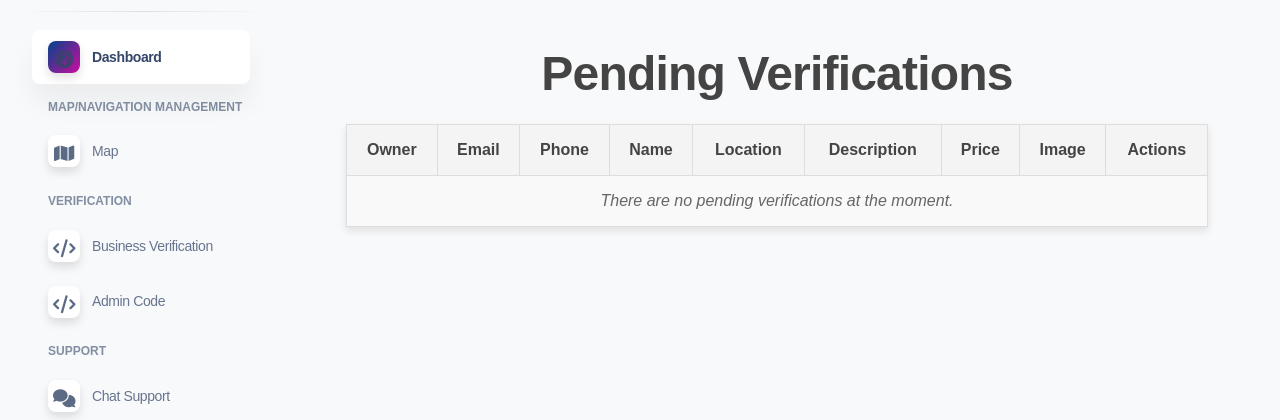
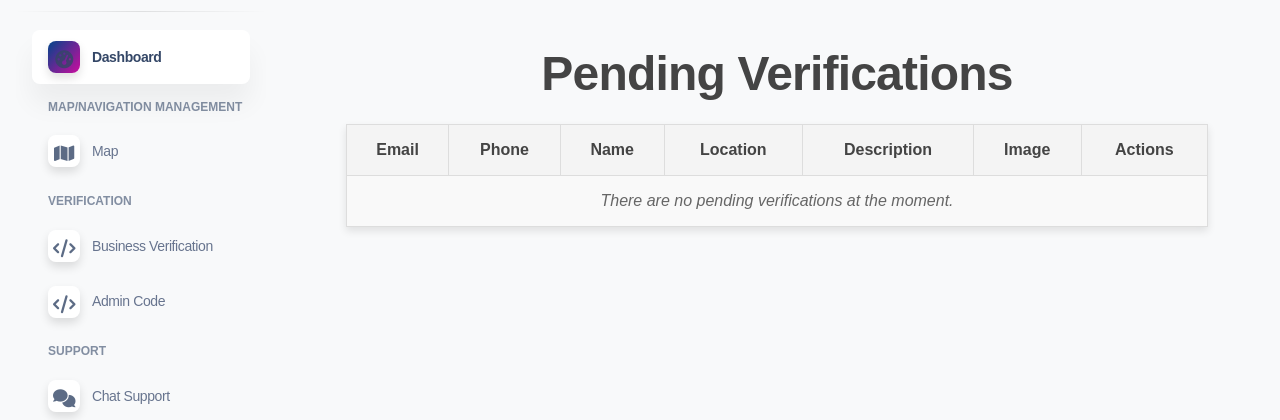
Before and after one commit to lyx-f/Tourism1, a PHP site: page /tourism/admin/verification.php in a window 1280 px wide. Shown: the part 83-503 px from the top of the page. Run offline with PHP 8.4, Linux system fonts and the light colour scheme; a user stored in the database is signed in; data comes from the database, SQL or seed files in the repository.

Commit message:
removed owner and price in verification table

```diff
--- a/admin/verification.php
+++ b/admin/verification.php
@@ -13,6 +13,7 @@ include('includes/header.php');
 
 <!DOCTYPE html>
 <html>
+
 <head>
     <title>Verification Panel</title>
     <link rel="stylesheet" href="../assets/css/verification.css">
@@ -37,18 +38,18 @@ include('includes/header.php');
         }
     </script>
 </head>
+
 <body>
     <h1>Pending Verifications</h1>
 
     <table border="1">
         <tr>
-        <th>Owner</th>
+
             <th>Email</th>
             <th>Phone</th>
             <th>Name</th>
             <th>Location</th>
             <th>Description</th>
-        <th>Price</th>
             <th>Image</th>
             <th>Actions</th>
         </tr>
@@ -60,13 +61,12 @@ include('includes/header.php');
         if (mysqli_num_rows($result) > 0) {
             while ($row = mysqli_fetch_assoc($result)) { ?>
                 <tr>
-                <td><?php echo htmlspecialchars($row['owner']); ?></td>
+
                     <td><?php echo htmlspecialchars($row['email']); ?></td>
                     <td><?php echo htmlspecialchars($row['phone']); ?></td>
                     <td><?php echo htmlspecialchars($row['name']); ?></td>
                     <td><?php echo htmlspecialchars($row['location']); ?></td>
                     <td><?php echo htmlspecialchars($row['description']); ?></td>
-                <td><?php echo htmlspecialchars($row['price']); ?></td>
                     <td><img src="../assets/img/<?php echo htmlspecialchars($row['image_url']); ?>" width="100"></td>
                     <td>
                         <button onclick="handleAction(<?php echo $row['id']; ?>, 'approve')">Approve</button>
@@ -82,4 +82,5 @@ include('includes/header.php');
     </table>
 
 </body>
+
 </html>
```
Lines whose indentation alone changed are shown as unchanged.
